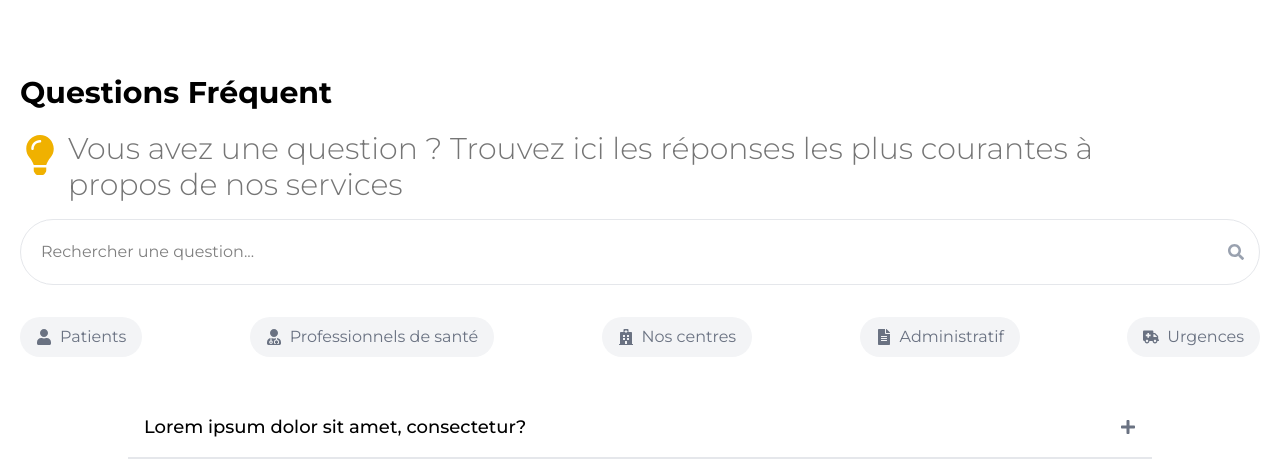
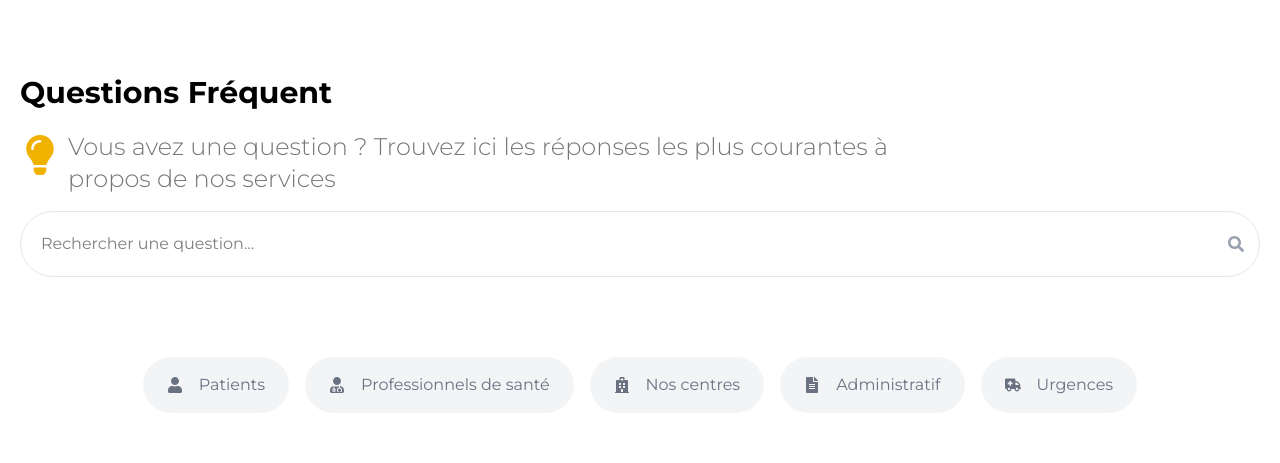
Before and after one commit to MeherabHossain007/medsoins, a Next.js app: page /faq in a window 1280 px wide. Shown: the part 800-1263 px from the top of the page. Built offline with nearby package versions, Linux system fonts and the light colour scheme.

Commit message:
Refactor FAQ page styles for responsiveness and layout

```diff
--- a/src/app/faq/page.js
+++ b/src/app/faq/page.js
@@ -47,9 +47,9 @@ export default function FAQ() {
   };
 
   return (
-    <div className="pt-18 lg:pt-28">
+    <div className="pt-18 lg:pt-28 overflow-hidden">
       <Banner />
-      <div className="container mx-auto px-5 py-10 lg:py-20">
+      <div className="container mx-auto px-5 py-10 lg:py-20 max-w-screen-xl">
         {/* Title */}
         <h1 className="text-2xl md:text-3xl font-bold font-montserrat">
           Questions Fréquent
@@ -58,8 +58,8 @@ export default function FAQ() {
         {/* Search Section */}
         <div className="mt-5 mb-8">
           <div className="flex items-start gap-2">
-            <FaLightbulb className="text-yellow-500 mt-1" size={40}/>
-            <p className="text-[#757575] text-lg lg:text-3xl font-light lg:max-w-[55ch]">
+            <FaLightbulb className="text-yellow-500 mt-1" size={40} />
+            <p className="text-[#757575] text-lg lg:text-2xl font-light lg:max-w-[55ch]">
               Vous avez une question ? Trouvez ici les réponses les plus
               courantes à propos de nos services
             </p>
@@ -75,11 +75,11 @@ export default function FAQ() {
         </div>
 
         {/* Categories */}
-        <div className="flex flex-wrap gap-x-2 gap-y-4 my-8 justify-between">
+        <div className="flex flex-wrap justify-center items-center gap-4 my-8 mt-20 w-full">
           {categories.map((category, index) => (
             <button
               key={index}
-              className="flex items-center gap-2 px-4 py-2 bg-gray-100 text-gray-500 rounded-full hover:bg-blue-100 hover:text-blue-500 transition duration-300"
+              className="flex items-center gap-4 px-6 py-4 bg-gray-100 text-gray-500 rounded-full hover:bg-blue-100 hover:text-blue-500 transition duration-300"
             >
               {category.icon}
               <span>{category.label}</span>
--- a/src/app/globals.css
+++ b/src/app/globals.css
@@ -29,4 +29,5 @@ body {
   color: var(--foreground);
   background: var(--background);
   font-family: "Montserrat", serif;
+  overflow-x: hidden;
 }
--- a/src/components/layout/MapSection.jsx
+++ b/src/components/layout/MapSection.jsx
@@ -53,7 +53,7 @@ const MapSection = () => {
   ];
 
   return (
-    <div className="flex flex-col lg:flex-row items-center w-full max-w-screen-xl mx-auto p-8 bg-gray-50">
+    <div className="flex flex-col lg:flex-row items-center w-full mx-auto p-8 lg:px-24 bg-gray-50">
       {/* Left section with text */}
       <div className="w-full lg:w-1/2 pr-0 lg:pr-12 mb-8 lg:mb-0">
         <h1 className="text-5xl font-bold font-space leading-tight text-gray-900 mb-6">
```
